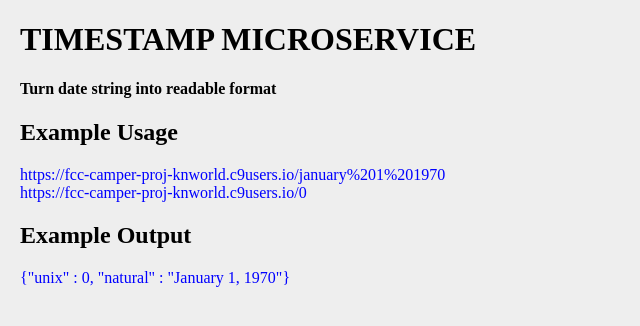
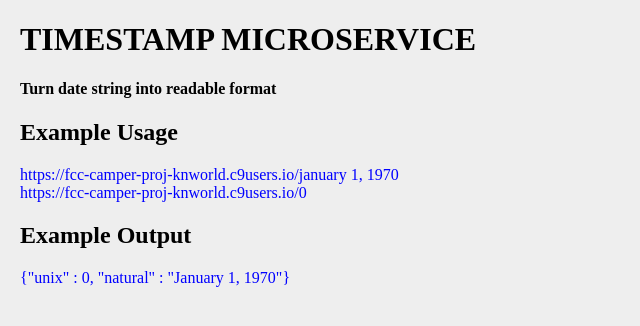
Before and after one commit to Knworld/timestamp_service, a website: page index.html in a window 1280 px wide. Shown: the full height of the page, 0-640 px from the left. Drawn offline with Linux system fonts and the light colour scheme.

Commit message:
change date text in index.html

```diff
--- a/index.html
+++ b/index.html
@@ -10,7 +10,7 @@
 <h1>TIMESTAMP MICROSERVICE</h1>
 <h4>Turn date string into readable format</h4>
 <h2>Example Usage</h2>
-<p>https://fcc-camper-proj-knworld.c9users.io/january%201%201970<br>
+<p>https://fcc-camper-proj-knworld.c9users.io/january 1, 1970<br>
 https://fcc-camper-proj-knworld.c9users.io/0</p>
 <h2>Example Output</h2>
 <p>{"unix" : 0, "natural" : "January 1, 1970"}</p>
```
